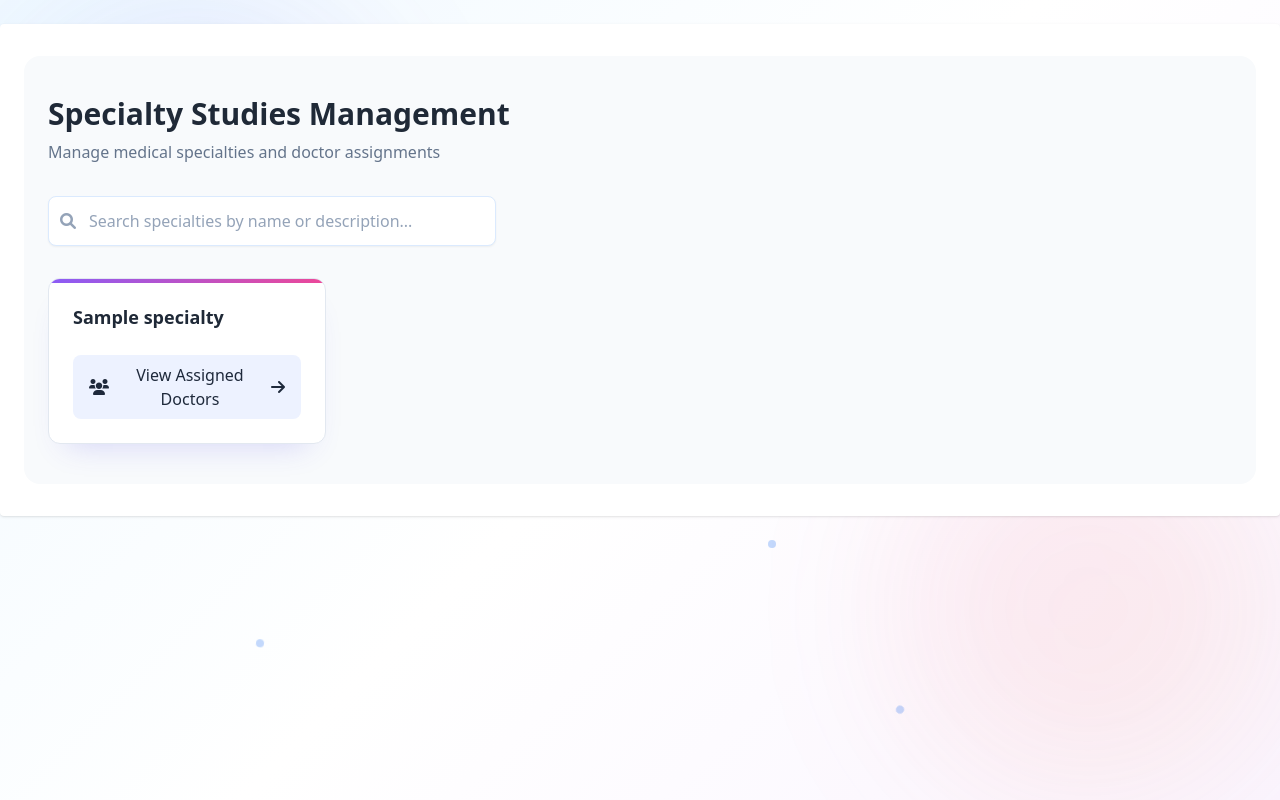
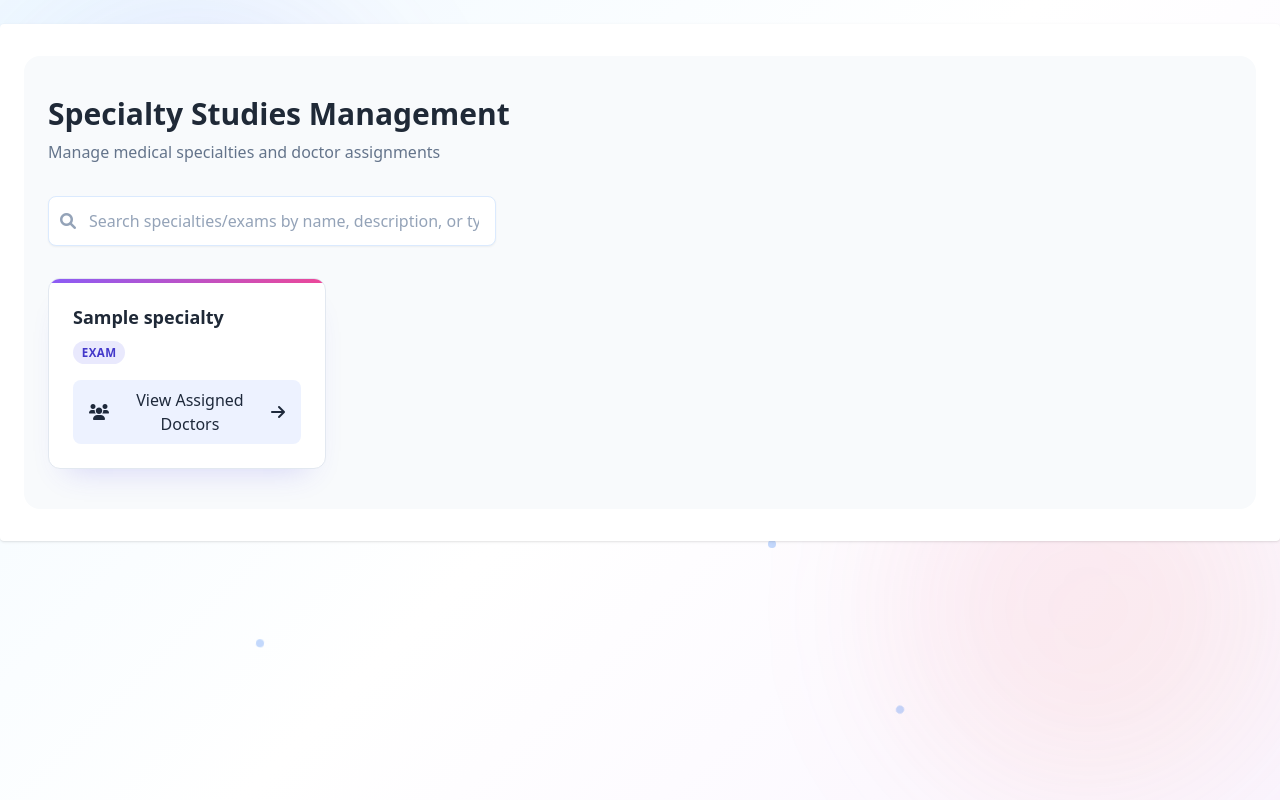
Before and after one commit to acozy03/RadmappingPlus, a Flask app: template RadMapping+/app/templates/specialties.html in a window 1280 px wide. Run offline with Flask 3, Linux system fonts and the light colour scheme; the template is opened without the code that fills it: most values are stand-ins (such as "Sample title", 1, 10 or a date in 2020); parts of the project's set-up code (start-up, migrations or seed data) failed here and were passed over; some libraries are stand-ins or nearby versions.

Commit message:
new specialties col

```diff
--- a/RadMapping+/app/templates/specialties.html
+++ b/RadMapping+/app/templates/specialties.html
@@ -26,7 +26,7 @@
           <i class="fas fa-search specialties-icon-muted"></i>
         </div>
         <input type="text" id="specialtySearch"
-               placeholder="Search specialties by name or description..."
+               placeholder="Search specialties/exams by name, description, or type..."
                class="w-full pl-10 pr-4 py-3 rounded-lg transition-colors shadow-sm specialties-input"
                oninput="filterTable()">
       </div>
@@ -34,7 +34,10 @@
 
     <div class="grid grid-cols-1 md:grid-cols-2 lg:grid-cols-3 xl:grid-cols-4 gap-6">
       {% for specialty in specialties %}
-      <div class="specialty-card group rounded-xl shadow-sm p-6 hover:shadow-lg hover:-translate-y-1 transition-all duration-300 relative overflow-hidden flex flex-col specialties-card">
+      <div class="specialty-card group rounded-xl shadow-sm p-6 hover:shadow-lg hover:-translate-y-1 transition-all duration-300 relative overflow-hidden flex flex-col specialties-card"
+           data-name="{{ specialty.name|lower }}"
+           data-description="{{ (specialty.description or '')|lower }}"
+           data-type="{{ 'specialty' if specialty.is_specialty else 'exam' }}">
         <div class="absolute top-0 left-0 w-full h-1 specialties-card-accent"></div>
 
         <div class="flex items-start justify-between mb-4">
@@ -42,6 +45,9 @@
             <h3 class="text-lg font-semibold specialties-card-title mb-2 transition-colors">
               {{ specialty.name }}
             </h3>
+            <span class="specialty-type-badge" data-type="{{ 'specialty' if specialty.is_specialty else 'exam' }}">
+              {{ 'Specialty' if specialty.is_specialty else 'Exam' }}
+            </span>
           </div>
 
           {% if session.user.role == 'admin' %}
@@ -101,6 +107,13 @@
           <textarea name="description" rows="4"
                     class="w-full px-4 py-3 rounded-lg transition-colors resize-none specialties-input specialties-textarea"
                     placeholder="Enter specialty description (optional)"></textarea>
+        </div>
+
+        <div class="mb-6">
+          <label class="inline-flex items-center gap-3 specialties-label">
+            <input type="checkbox" name="is_specialty" value="on" class="specialties-checkbox">
+            <span>Mark as a true specialty (unchecked = exam)</span>
+          </label>
         </div>
 
           <div class="flex justify-end gap-3">
@@ -402,6 +415,38 @@
 .specialty-card:focus-within .specialties-card-action {
   background: var(--sp-secondary-hover);
   color: var(--sp-highlight);
+}
+
+.specialty-type-badge {
+  display: inline-flex;
+  align-items: center;
+  width: fit-content;
+  padding: 0.2rem 0.55rem;
+  border-radius: 9999px;
+  font-size: 0.72rem;
+  font-weight: 700;
+  text-transform: uppercase;
+  letter-spacing: 0.04em;
+}
+
+.specialty-type-badge[data-type="specialty"] {
+  background: rgba(16, 185, 129, 0.14);
+  color: #047857;
+}
+
+.specialty-type-badge[data-type="exam"] {
+  background: rgba(99, 102, 241, 0.14);
+  color: #4338ca;
+}
+
+[data-theme="dark"] .specialty-type-badge[data-type="specialty"] {
+  background: rgba(16, 185, 129, 0.2);
+  color: #6ee7b7;
+}
+
+[data-theme="dark"] .specialty-type-badge[data-type="exam"] {
+  background: rgba(129, 140, 248, 0.2);
+  color: #c7d2fe;
 }
 
 .specialties-icon-button {
@@ -779,10 +824,11 @@ function filterTable() {
 
   const cards = document.querySelectorAll('.specialty-card');
   cards.forEach(card => {
-    const name = card.querySelector('h3').textContent.toLowerCase();
-    const description = card.querySelector('p')?.textContent.toLowerCase() || '';
+    const name = card.dataset.name || '';
+    const description = card.dataset.description || '';
+    const type = card.dataset.type || '';
 
-    if (name.includes(specialtyQuery) || description.includes(specialtyQuery)) {
+    if (name.includes(specialtyQuery) || description.includes(specialtyQuery) || type.includes(specialtyQuery)) {
       card.style.display = '';
     } else {
       card.style.display = 'none';
```
Also changed, not shown: RadMapping+/app/routes/doctors.py (+6 -10 lines), RadMapping+/app/routes/specialties.py (+13 -7 lines).
